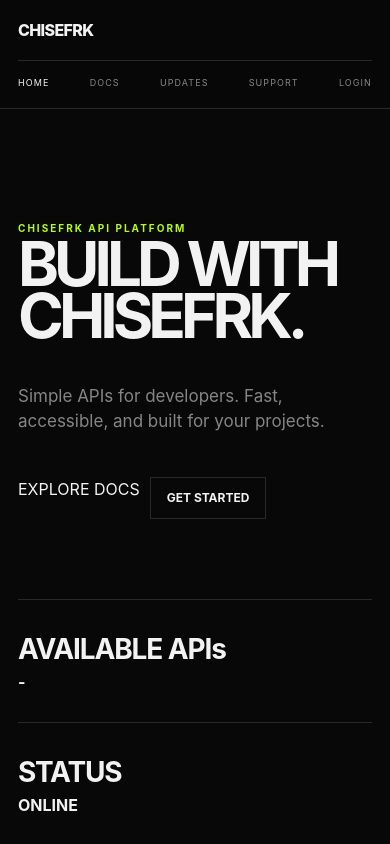
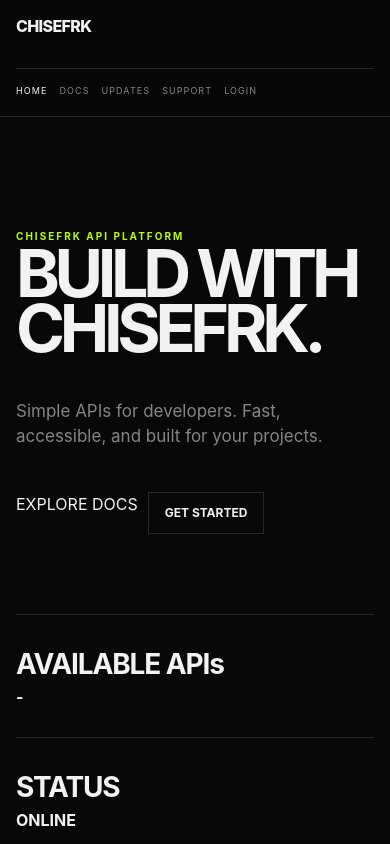
Before and after one commit to chisefrk/chisefrk-api, a website: page index.html in a window 390 px wide. Shown: the top 844 px of the page. Drawn offline with Linux system fonts and the light colour scheme; no server answers.

Commit message:
fix api key persistence and responsive layout

```diff
--- a/script.js
+++ b/script.js
@@ -47,6 +47,13 @@ function renderRoute() {
   });
 
   updateAuthUI();
+
+  if (
+    route === "/dashboard" &&
+    isLoggedIn()
+  ) {
+    loadApiKeys();
+  }
 }
 
 function updateAuthUI() {
@@ -540,7 +547,9 @@ async function loadApiKeys() {
       await apiRequest("/api/keys");
 
     renderApiKeys(
-      result.data?.keys || []
+      Array.isArray(result.data)
+        ? result.data
+        : []
     );
 
   } catch (error) {
@@ -778,8 +787,6 @@ function setupDashboard() {
       createApiKey
     );
   }
-
-  loadApiKeys();
 }
 
 function setupAuth() {
--- a/style.css
+++ b/style.css
@@ -994,3 +994,96 @@ footer {
     width: 100%;
   }
 }
+
+.navbar {
+  width: 100%;
+  max-width: none;
+  padding: 18px 24px;
+}
+
+.navbar-inner {
+  width: 100%;
+  max-width: var(--max);
+  margin: 0 auto;
+
+  display: flex;
+  align-items: center;
+  justify-content: space-between;
+  gap: 24px;
+}
+
+.navbar nav {
+  display: flex;
+  align-items: center;
+  justify-content: flex-end;
+  gap: 24px;
+  flex-wrap: wrap;
+}
+
+@media (max-width: 800px) {
+  .navbar {
+    padding: 16px 18px;
+  }
+
+  .navbar-inner {
+    align-items: flex-start;
+    flex-direction: column;
+    gap: 14px;
+  }
+
+  .navbar nav {
+    width: 100%;
+    justify-content: flex-start;
+    gap: 14px;
+    overflow-x: auto;
+    flex-wrap: nowrap;
+    padding-bottom: 4px;
+  }
+
+  .navbar nav a {
+    flex: 0 0 auto;
+    font-size: 10px;
+  }
+}
+
+@media (max-width: 500px) {
+  main {
+    padding: 0 16px;
+  }
+
+  .navbar {
+    padding: 14px 16px;
+  }
+
+  .navbar-inner {
+    gap: 12px;
+  }
+
+  .navbar nav {
+    gap: 12px;
+  }
+
+  .navbar nav a {
+    font-size: 9px;
+  }
+
+  .hero h1 {
+    font-size: clamp(48px, 17vw, 72px);
+  }
+
+  .page-header h1 {
+    font-size: clamp(46px, 15vw, 72px);
+  }
+
+  .auth-box {
+    padding: 24px 20px;
+  }
+
+  .dashboard-page {
+    padding: 45px 0;
+  }
+
+  .dashboard-header h1 {
+    font-size: clamp(44px, 15vw, 64px);
+  }
+}
```
